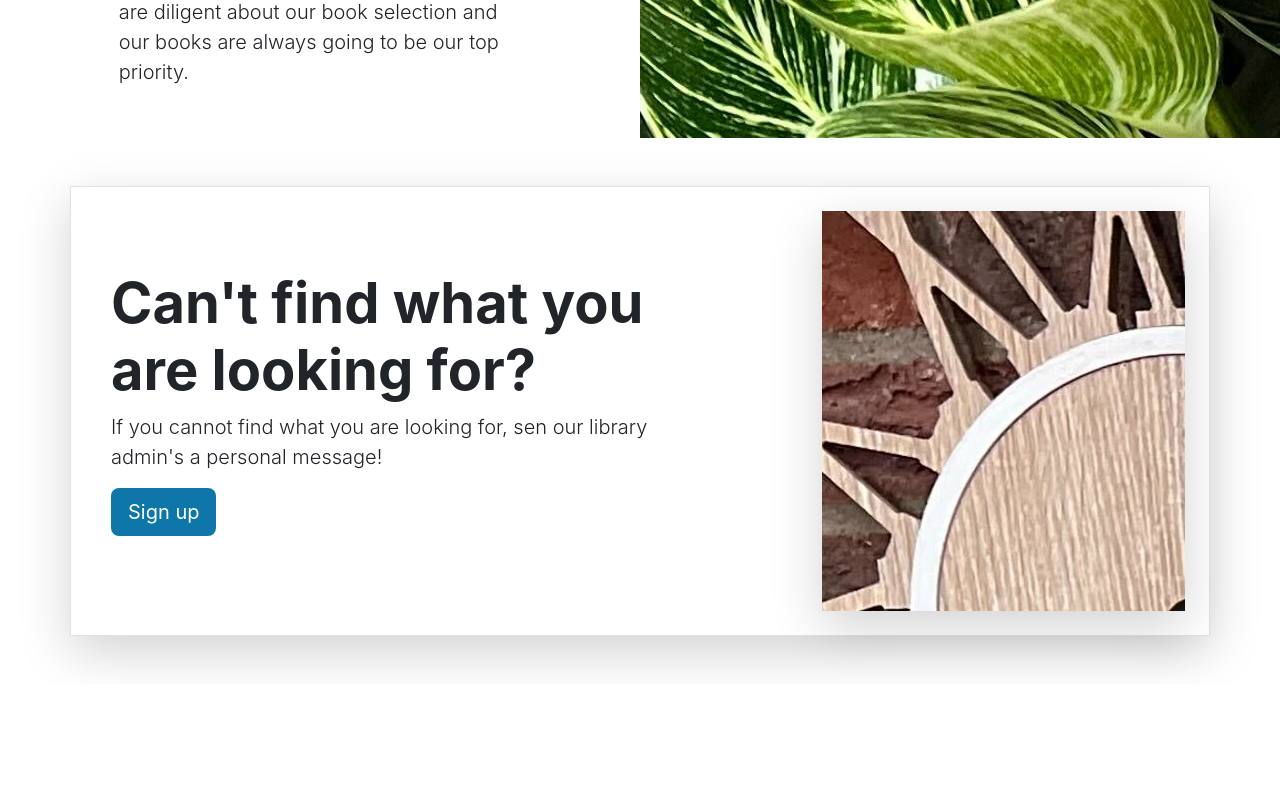
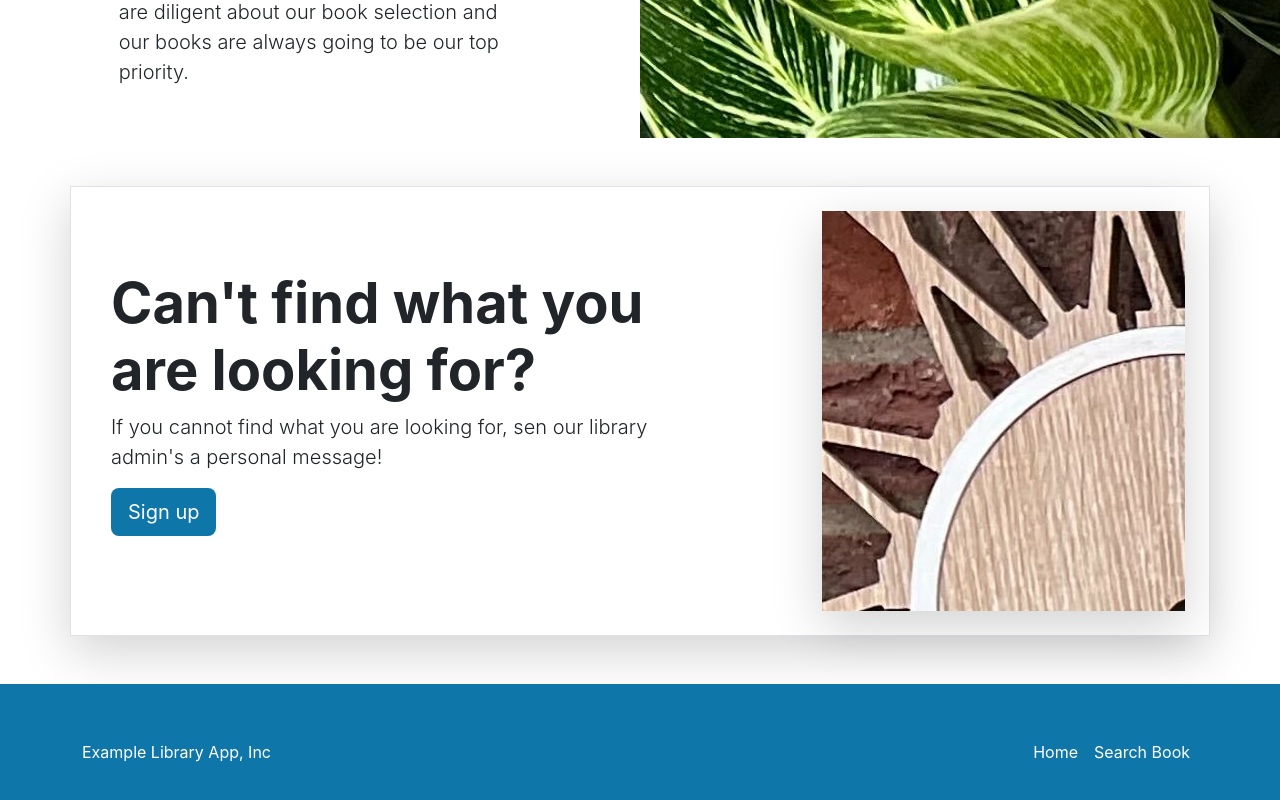
Before and after one commit to Bashmaistro/Spring-Boot-and-React-Fullstack-BookApp, a React (Create React App) app in the folder FrontEnd/library-app/: page / in a window 1280 px wide. Shown: the part 1786-2586 px from the top of the page. Before the commit the page ends 2470 px from the top, so only its background shows below. Built offline with nearby package versions, Linux system fonts and the light colour scheme.

Commit message:
Home Page cleanup

```diff
--- a/FrontEnd/library-app/src/App.tsx
+++ b/FrontEnd/library-app/src/App.tsx
@@ -1,23 +1,17 @@
 
 import './App.css';
-import { Carousel } from './layouts/HomePage/Carousel';
-import { ExploreTopbooks } from './layouts/HomePage/ExploreTopBooks';
-import { Heros } from './layouts/HomePage/Heros';
-import { LibraryServices } from './layouts/HomePage/LibraryServicex';
+import { HomePage } from './layouts/HomePage/HomePage';
+import { Footer } from './layouts/NavbarAndFooter/Footer';
 import { Navbar } from './layouts/NavbarAndFooter/Navbar';
 
-function App() {
+export const App = () => {
   return (
   <div>
     <Navbar/>
-    <ExploreTopbooks/>
-    <Carousel/>
-    <Heros/>
-    <LibraryServices/>
+    <HomePage/>
+    <Footer/>
 
   </div>
 
   );
 }
-
-export default App;
--- a/FrontEnd/library-app/src/index.tsx
+++ b/FrontEnd/library-app/src/index.tsx
@@ -1,7 +1,7 @@
 import React from 'react';
 import ReactDOM from 'react-dom/client';
 import './index.css';
-import App from './App';
+import {App }from './App';
 
 
 const root = ReactDOM.createRoot(
--- /dev/null
+++ b/FrontEnd/library-app/src/layouts/HomePage/HomePage.tsx
@@ -0,0 +1,17 @@
+import { Carousel } from "./components/Carousel"
+import { ExploreTopbooks } from "./components/ExploreTopBooks"
+import { Heros } from "./components/Heros"
+import { LibraryServices } from "./components/LibraryServicex"
+
+export const HomePage = () => {
+    return(
+
+    <>
+        <ExploreTopbooks/>
+        <Carousel/>
+        <Heros/>
+        <LibraryServices/>
+    </>
+
+  )
+}
--- a/FrontEnd/library-app/src/layouts/HomePage/ReturnBook.tsx
+++ b/FrontEnd/library-app/src/layouts/HomePage/components/ReturnBook.tsx
@@ -5,7 +5,7 @@ export const ReturnBook = () => {
     <div className="col-xs-6 col-sm-6 col-md-4 col-lg-3 mb-3">
       <div className="text-center">
         <img
-          src={require("./../../Images/BooksImages/book-luv2code-1000.png")}
+          src={require("./../../../Images/BooksImages/book-luv2code-1000.png")}
           width="151"
           height="233"
           alt="book"
--- /dev/null
+++ b/FrontEnd/library-app/src/layouts/NavbarAndFooter/Footer.tsx
@@ -0,0 +1,23 @@
+export const Footer = () => {
+    return(
+        <div className="main-color">
+            <footer className="container d-flex flex-wrap justify-content-between align-items-center py-5 main-color">
+                <p className="col-md-4 mb-0 text-white">
+                    Example Library App, Inc
+                </p>
+                <ul className="nav navbar-dark col-md-4 justify-content-end">
+                    <li className="nav-item">
+                        <a href="#" className="nav-link px-2 text-white">
+                        Home
+                        </a>
+                    </li>
+                    <li className="nav-item">
+                        <a href="#" className="nav-link px-2 text-white">
+                            Search Book
+                        </a>
+                    </li>
+                </ul>
+            </footer>
+        </div>
+    )
+}
```
Also changed, not shown: FrontEnd/library-app/src/layouts/HomePage/components/Carousel.tsx (renamed from FrontEnd/library-app/src/layouts/HomePage/Carousel.tsx), FrontEnd/library-app/src/layouts/HomePage/components/ExploreTopBooks.tsx (renamed from FrontEnd/library-app/src/layouts/HomePage/ExploreTopBooks.tsx), FrontEnd/library-app/src/layouts/HomePage/components/Heros.tsx (renamed from FrontEnd/library-app/src/layouts/HomePage/Heros.tsx), FrontEnd/library-app/src/layouts/HomePage/components/LibraryServicex.tsx (renamed from FrontEnd/library-app/src/layouts/HomePage/LibraryServicex.tsx).
